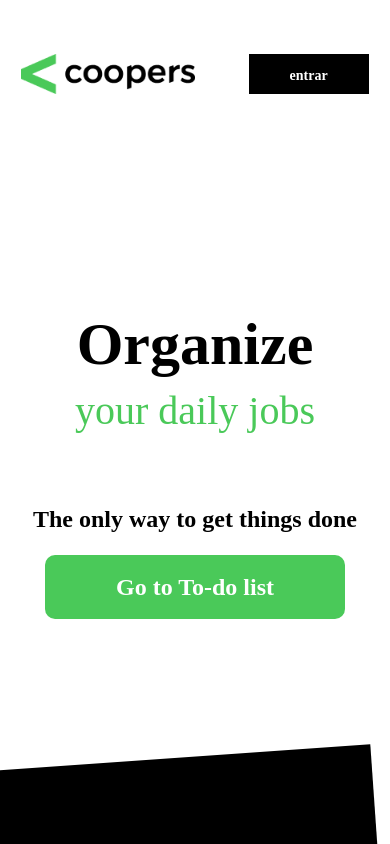
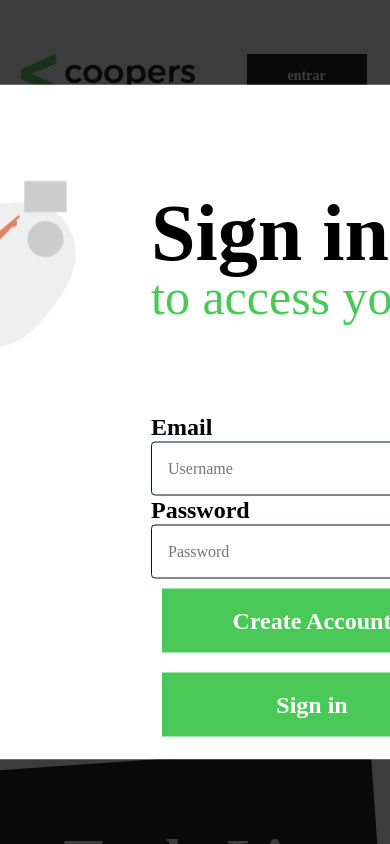
Before and after one commit to victorhrvs/full-stack-test, a React (Create React App) app: page / in a window 390 px wide. Both pictures are taken after a click on the button "entrar". Built offline with nearby package versions, Linux system fonts and the light colour scheme; no server answers; a web font is replaced by a local one.

Commit message:
Create account, Login and logout

```diff
--- a/public/index.html
+++ b/public/index.html
@@ -1,5 +1,5 @@
 <!DOCTYPE html>
-<html lang="en">
+<html lang="pt-BR">
   <head>
     <meta charset="utf-8" />
     <link rel="icon" href="%PUBLIC_URL%/favicon.ico" />
--- a/src/App.css
+++ b/src/App.css
@@ -13,6 +13,7 @@
 }
 .scroll-area {
   scroll-snap-align: start;
+
 
 
 }
@@ -54,7 +55,7 @@ footer {
   background-color: #000000;
   box-shadow: 10px 5px black;
   transform: scale3d(1.001, 1, 1);
-  z-index: -3;
+
 
 }
 
--- a/src/App.js
+++ b/src/App.js
@@ -10,7 +10,7 @@ import Carousel from "./components/Carousel/Carousel.js"
 
 const defaultData = [
   {title: 'Grupo 1', items: [{text:'this is a new task', checked: false} , {text:'Develop the To-do list page', checked: true}]},
-  {title: 'Grupo 2', items: [{text:'1', checked: false} , {text:'2', checked: true}]}
+  {title: 'Grupo 2', items: [{text:'Home Page Design', checked: false} , {text:'Get FTP credentials', checked: true}]}
 ]
 
 function App() {
--- a/src/components/Carousel/Carousel.css
+++ b/src/components/Carousel/Carousel.css
@@ -4,6 +4,7 @@
     margin-top: 0px;
     margin-bottom: 0px;
     scroll-snap-align: start;
+
 
   }
 
@@ -72,6 +73,7 @@
   }
   #carousel {
     width: 100%;
+    transform: scale(0.5);
   }
   #carousel h2 {
     text-align: center;
--- a/src/components/GetInTouch/GetInTouch.css
+++ b/src/components/GetInTouch/GetInTouch.css
@@ -6,7 +6,7 @@
 
 }
   #GetInTouch img{
-    z-index: 2;
+
   }
 
   .GetInTouchDiv {
@@ -26,7 +26,6 @@
     height: 23px;
     padding-top: 23px;
     background-color: #46BD62;
-    z-index: 0;
     left: -84px;
     top: -104px;
 
--- a/src/components/Header/Header.css
+++ b/src/components/Header/Header.css
@@ -11,6 +11,7 @@
 
 
     margin-top: 54px;
+    z-index: 2;
 
   }
 
@@ -18,25 +19,6 @@
     color: #4AC959;
   }
 
-  .loggin {
-    background-color: #4AC959;
-    border: none;
-    color: white;
-    text-align: center;
-    display: inline-block;
-    font-size: 16px;
-    cursor: pointer;
-    background: #000000;
-    width: 120px;
-    height: 40px;
-    padding-top: 3px;
-
-    font-family: 'Poppins';
-    font-style: normal;
-    font-weight: 600;
-    font-size: 14px;
-    line-height: 21px;
-  }
 
   button {
     font-family: 'Montserrat'
@@ -46,6 +28,12 @@
     background: #4AC959;
   }
 
+  .userStatus {
+    display: flex;
+    flex-direction: row;
+
+  }
+
   @media screen and (max-width: 1140px) {
     .App-header {
         height: 40px;
--- a/src/components/Header/Header.js
+++ b/src/components/Header/Header.js
@@ -1,13 +1,33 @@
 import logo from "../../assets/Logo.png";
 import "./Header.css";
+import Modal from '../Modal/Modal.js'
+import { useState } from "react";
+import { onAuthStateChanged, signOut} from "firebase/auth";
+import { auth } from "../../firebase.config.js";
+
+
 
 function Header() {
+  const [user, setUser] = useState({});
+  // change user state
+  onAuthStateChanged(auth, (currentUser) => {
+    setUser(currentUser);
+  });
+
+  //Logout
+  const logout = async () => {
+    await signOut(auth);
+    setUser(null);
+  };
+
   return (
     <header className="App-header">
         <img src={logo} className="App-logo" alt="Logo da Coopers" />
-        <nav>
-        <button className="loggin">entrar</button>
-        </nav>
+        <div className="userStatus">
+        {user && <div>{user.email}</div>}
+        {user && <button onClick={logout} id="btn-modal">logout</button>}
+        <Modal />
+        </div>
     </header>
   );
 }
--- a/src/components/Home/Home.css
+++ b/src/components/Home/Home.css
@@ -94,15 +94,17 @@
 
   #foto {
     display: absolute;
-    z-index: 1;
+
     margin-top: 52px;
     right: 5vw;
     top: 95px;
+    z-index: 1;
+
   }
 
   .ColumnRight img{
     display: absolute;
-    z-index: -3;
+
     position: absolute;
 
     right: 0px;
--- /dev/null
+++ b/src/components/Modal/Modal.css
@@ -0,0 +1,207 @@
+body.active-modal {
+    overflow-y: hidden;
+
+}
+
+.active-modal {
+    overflow-y: hidden;
+
+}
+
+
+#btn-modal {
+
+    margin-right: 2px;
+    border: none;
+    color: white;
+    text-align: center;
+    display: inline-block;
+    font-size: 16px;
+    cursor: pointer;
+    background: #000000;
+    width: 120px;
+    height: 40px;
+    padding-top: 3px;
+
+    border-radius: 0px;
+    font-family: 'Poppins';
+    font-style: normal;
+    font-weight: 600;
+    font-size: 14px;
+    line-height: 21px;
+
+}
+
+.modal, .overlay {
+    width: 100vw;
+    height: 100vh;
+    top: 0;
+    left: 0;
+    right: 0;
+    bottom: 0;
+    position: fixed;
+}
+
+.overlay {
+    background: #0C0C0C;
+    opacity: 0.8;
+
+}
+.modal-content {
+    position: absolute;
+    top: 50%;
+    left: 50%;
+    transform: translate(-50%, -50%);
+    line-height: 1.4;
+    background: #FFFFFF;
+    padding: 0px 23px;
+    border-radius: 3px;
+    width: inherit;
+    max-width: 584px;
+    height: inherit;
+    max-height: 675px;
+
+    padding-left: 325px;
+
+    background-image: url('../../assets/login.png');
+    background-repeat: no-repeat;
+    background-position: initial;
+    background-position-y: 76px;
+    background-position-x: 52px;
+}
+
+.close-modal-position {
+    width: 100%;
+    height: 64px;
+    display: flex;
+    justify-content: flex-end;
+}
+#close-modal {
+    background: none;
+    font-family: 'Montserrat';
+    font-style: normal;
+    font-weight: 700;
+    font-size: 20px;
+    line-height: 64px;
+    width: 55px;
+    border: 0;
+    padding: 0px;
+    border-radius: 10px;
+    color: #000000;
+    cursor: pointer;
+
+}
+
+.loginTitle {
+    font-family: 'Montserrat';
+    font-style: normal;
+    font-weight: 700;
+    font-size: 80px;
+    line-height: 64px;
+    text-align: left;
+    margin-top: 52px;
+    /* or 80% */
+
+
+    color: #000000;
+}
+
+.loginSubtitle {
+    font-family: 'Montserrat';
+    font-style: normal;
+
+    font-weight: 400;
+    font-size: 50px;
+    line-height: 64px;
+    /* or 128% */
+    margin: 0px;
+
+
+    color: #4AC959;
+}
+
+.loginLabel {
+    font-family: 'Montserrat';
+    font-style: normal;
+    font-weight: 600;
+    font-size: 24px;
+    line-height: 29px;
+    text-align: center;
+    margin: 0px;
+
+
+    color: #000000;
+}
+
+.login {
+    margin-top: 84px;
+    max-height: 322px;
+}
+.loginLabel {
+    margin-top: 30px;
+}
+.loginLabel::before{
+    content: '';
+
+}
+.loginLabel::after{
+    content: '';
+}
+
+form.login {
+    width: 322px;
+}
+
+.loggin {
+
+    border: none;
+    color: white;
+    text-align: center;
+    display: inline-block;
+    font-size: 16px;
+    cursor: pointer;
+    background: #000000;
+    width: 120px;
+    height: 40px;
+    padding-top: 3px;
+
+    font-family: 'Poppins';
+    font-style: normal;
+    font-weight: 600;
+    font-size: 14px;
+    line-height: 21px;
+  }
+
+  .loginButton {
+    margin-top: 10px;
+    margin-bottom: 10px;
+    height: 64px;
+    width: 300px;
+    background-color: #4AC959;
+    border: none;
+
+    font-family: 'Montserrat';
+    font-style: normal;
+    font-weight: 600;
+    font-size: 24px;
+    line-height: 29px;
+    text-align: center;
+    color: #FFFFFF;
+
+    z-index: 99;
+
+  }
+
+  .loginButton:active{
+    background-color: #249431;
+    border: none;
+  }
+
+  .loginButtonPosition {
+    display: grid;
+    align-items: center;
+    height: 160px;
+    justify-content: center;
+    width: inherit;
+
+  }
--- /dev/null
+++ b/src/components/Modal/Modal.js
@@ -0,0 +1,121 @@
+import React, { useState } from "react";
+import "./Modal.css";
+import { signInWithEmailAndPassword, createUserWithEmailAndPassword} from "firebase/auth";
+import { auth } from "../../firebase.config.js";
+
+export default function Modal() {
+  const [modal, setModal] = useState(false);
+
+  const [email, onChangeEmail] = React.useState(null);
+  const [pass, onChangePass] = React.useState(null);
+  const [user, setUser] = React.useState(null);
+
+
+  const toggleModal = () => {
+    setModal(!modal);
+  };
+
+  if (modal) {
+    document.body.classList.add("active-modal");
+  } else {
+    document.body.classList.remove("active-modal");
+  }
+
+  //Login
+  const login = async () => {
+    try {
+      const user = await signInWithEmailAndPassword(auth, email, pass);
+      console.log(user);
+      setUser(user);
+    } catch (error) {
+      console.log(email, pass);
+      console.log(error.message);
+    }
+  };
+
+  //Login
+  const handleSubmitSingin = (event) => {
+    // Prevent page reload
+    event.preventDefault();
+
+    login();
+    toggleModal();
+  };
+
+  //Create Account
+  const createAccount = async () => {
+    try {
+      const user = await createUserWithEmailAndPassword(auth, email, pass);
+
+      console.log(user);
+      setUser(user);
+    } catch (error) {
+      alert(error.message);
+    }
+  };
+
+  //Create Account
+  const handleSubmitCreateAccount = (event) => {
+    // Prevent page reload
+    event.preventDefault();
+
+    createAccount();
+    toggleModal();
+  };
+
+  return (
+    <>
+
+
+
+      <button onClick={toggleModal} id="btn-modal">
+        entrar
+      </button>
+
+      {modal && (
+        <div className="modal">
+          <div onClick={toggleModal} className="overlay"></div>
+          <div className="modal-content">
+            <div className="close-modal-position">
+              <button id="close-modal" onClick={toggleModal}>
+                close
+              </button>
+            </div>
+
+            <h2 className="loginTitle">Sign in</h2>
+            <h3 className="loginSubtitle">to access your list</h3>
+            <form className="login" >
+              <label className="loginLabel">Email</label>
+              <input
+                type="text"
+                placeholder="Username"
+                className="loginInput"
+                autoComplete="username"
+                onChange={(e) => onChangeEmail(e.target.value)}
+                value={email}
+              />
+              <label className="loginLabel">Password</label>
+              <input
+                type="password"
+                placeholder="Password"
+                autoComplete="current-password"
+                className="loginInput"
+                onChange={(e) => onChangePass(e.target.value)}
+                value={pass}
+
+              />
+              <div className="loginButtonPosition">
+              <button className="loginButton" onClick={handleSubmitCreateAccount}>
+                Create Account
+                </button>
+                <button className="loginButton" onClick={handleSubmitSingin}>
+                  Sign in
+                </button>
+              </div>
+            </form>
+          </div>
+        </div>
+      )}
+    </>
+  );
+}
--- a/src/components/ToDo/ToDo.css
+++ b/src/components/ToDo/ToDo.css
@@ -1,16 +1,27 @@
 /*ToDo*/
 
 h2{
-    text-align: center;
-    font-family: 'Poppins';
-    font-style: normal;
-    font-weight: 600;
-    font-size: 60px;
-    line-height: 60px;
+  margin: 0px;
+  color: #FFFFFF;
+
+}
+
+#ToDoTitle{
+  font-family: 'Poppins';
+  font-style: normal;
+  font-weight: 600;
+  font-size: 60px;
+  line-height: 60px;
+
+
+    /* identical to box height, or 100% */
+
+
     color: #FFFFFF;
-    margin: 0px 0px  0px 0px;
+
 
   }
+
 
   #BG2 {
 
@@ -18,7 +29,7 @@ h2{
     color: #FFFFFF;
     background: #000000;
     position: absolute;
-    z-index: -4;
+
     top: -41.9px;
     left: -20px;
     right: -40px;
@@ -32,6 +43,7 @@ h2{
     background-size: cover;
     background-position: center;
     background-repeat: no-repeat;
+    z-index: -1;
   }
 
   #BG2Limit {
@@ -56,22 +68,34 @@ h2{
 
   }
   #title {
-    padding-top: 64px;
-    width: 500px;
+    padding-top: 30px;
+    width: 600px;
     align-items: center;
     text-align: center;
+
+
+
   }
 
   #line1 {
     background-color: #4AC959;
     width: 297px;
     height: 4px;
-    margin: 0px 105px 23px 105px;
-    z-index: 3;
+    margin-top: 24px;
+    margin-left: 156px;
+
+
   }
 
   #subtitle {
     color: #FFFFFF;
+    font-family: 'Montserrat';
+    font-style: normal;
+    font-weight: 500;
+    font-size: 24px;
+    line-height: 29px;
+    text-align: center;
+    width: 600px;
   }
 
   .ToDos {
@@ -85,6 +109,7 @@ h2{
     width: 802px;
     max-width: 100%;
     background-color: rgba(0, 0, 0, 0);
+
   }
 
   .ToDoLeft {
@@ -209,6 +234,7 @@ h2{
 
   .eraseBnt {
     background-color: #000000;
+    border: 0px;
   }
 
 
--- a/src/components/ToDo/ToDo.js
+++ b/src/components/ToDo/ToDo.js
@@ -96,7 +96,7 @@ function ToDo({ data }) {
           <div id="BG2Limit">
             <div id="BG2"></div>
           </div>
-          <h2>To-do List</h2>
+          <h2 id="ToDoTitle">To-do List</h2>
           <div id="line1"></div>
           <h3 id="subtitle">
             Drag and drop to set your main priorities, check when done and
```
Also changed, not shown: src/assets/login.png (added).
